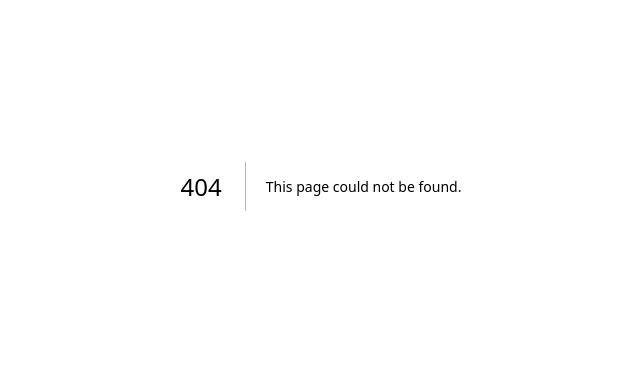
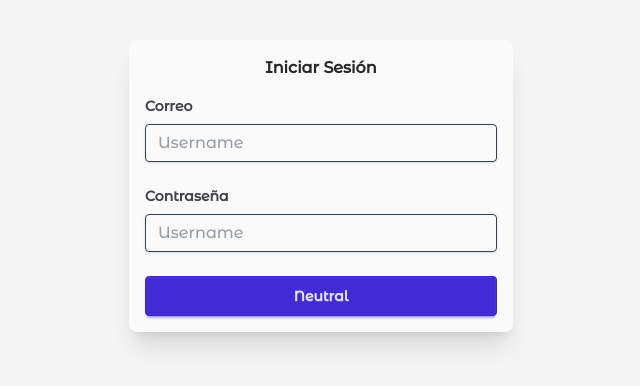
Before and after one commit to DCodeMaker07/task-edit-flow-frontend, a Next.js app: page /auth/login in a window 1280 px wide. Before the commit this address had no page. Shown: the part 214-600 px from the top of the page, without its empty margins (319-959 px from the left). Built offline with nearby package versions, Linux system fonts and the light colour scheme.

Commit message:
initial page for login

```diff
--- /dev/null
+++ b/app/auth/login/page.tsx
@@ -0,0 +1,29 @@
+export default function page() {
+    return (
+        <div className="min-h-dvh h-dvh w-full bg-zinc-100">
+            <div className="w-full h-full flex justify-center items-center">
+                <form className="card bg-zinc-50 w-96 shadow-xl p-4 rounded-lg">
+                    <div className="flex flex-col gap-y-4">
+                        <p className="text-zinc-800 font-semibold text-center">Iniciar Sesión</p>
+                        <div className="mb-2">
+                            <label className="block text-zinc-700 text-sm font-bold mb-2">
+                                Correo
+                            </label>
+                            <input className="shadow appearance-none border rounded w-full py-2 px-3 text-gray-700 leading-tight focus:outline-none focus:shadow-outline" id="username" type="text" placeholder="Username" />
+                        </div>
+
+                        <div className="mb-2">
+                            <label className="block text-zinc-700 text-sm font-bold mb-2">
+                                Contraseña
+                            </label>
+                            <input className="shadow appearance-none border rounded w-full py-2 px-3 text-gray-700 leading-tight focus:outline-none focus:shadow-outline" id="username" type="text" placeholder="Username" />
+                        </div>
+
+                        <button className="btn btn-primary">Neutral</button>
+
+                    </div>
+                </form>
+            </div>
+        </div>
+    )
+}
```
